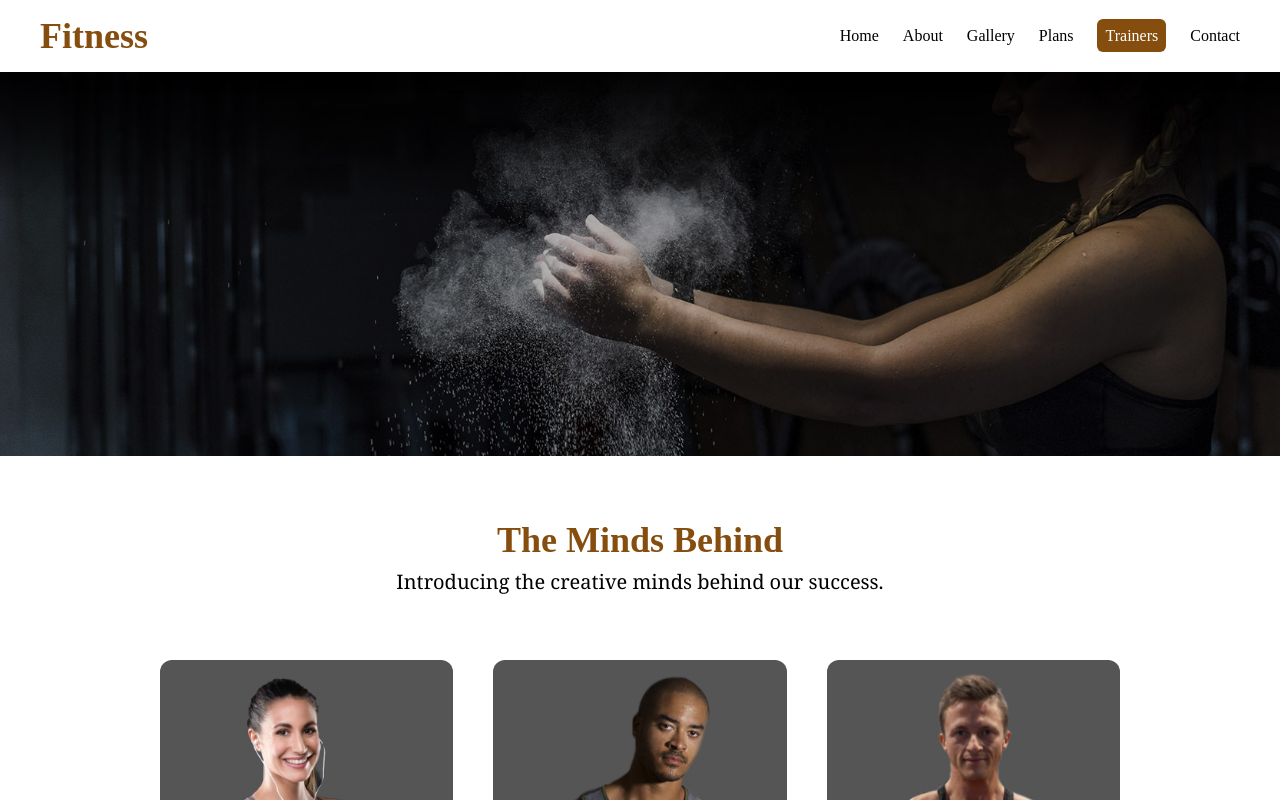
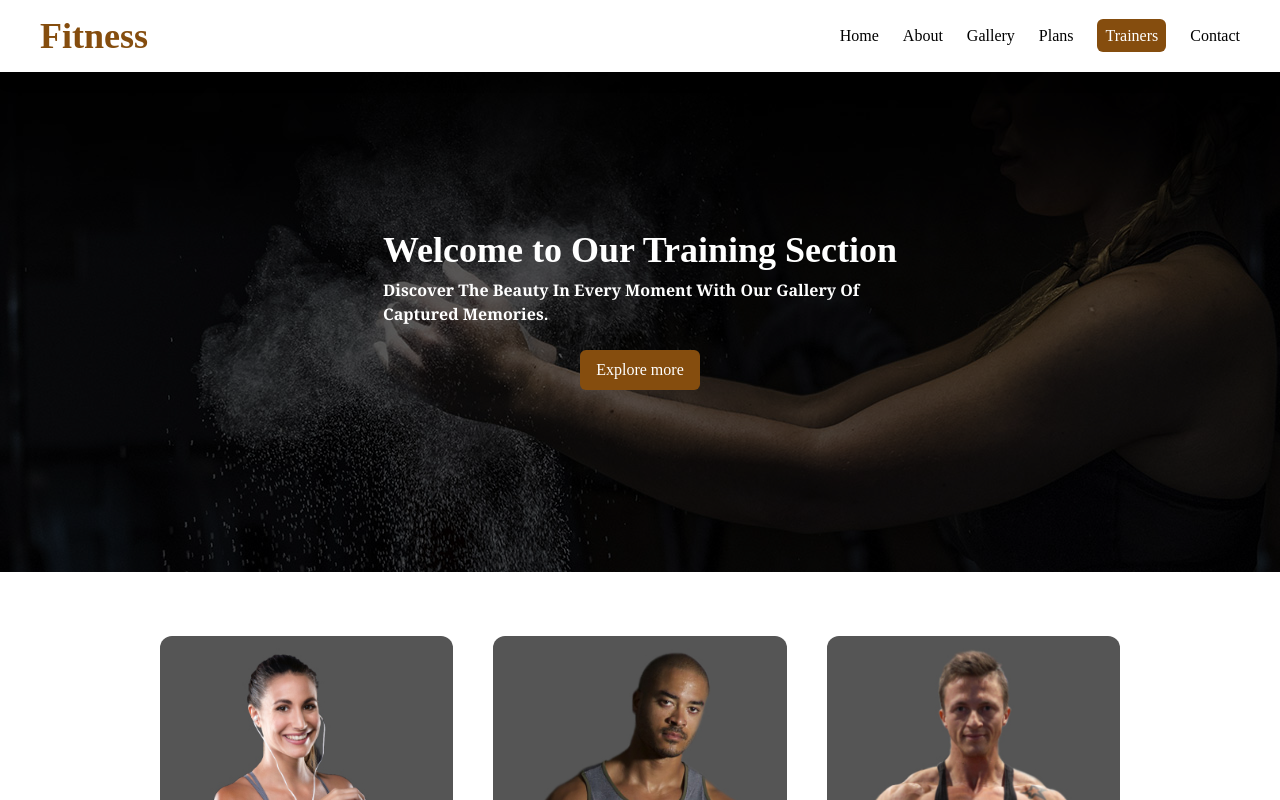
Before and after one commit to imabuzerkhan/Fitness-Website, a React (Vite) app: page /trainers in a window 1280 px wide. Shown: the top 800 px of the page. Built offline with nearby package versions, Linux system fonts and the light colour scheme.

Commit message:
new commit

```diff
--- a/src/Components/Gallerybanner.jsx
+++ b/src/Components/Gallerybanner.jsx
@@ -6,11 +6,16 @@ const Gallerybanner = () => {
    <>
    <div className="main-banner w-full   " >
 
-    <div className="image  bg-cover w-full h-96 bg-no-repeat  "
-    style={{backgroundImage: `url(${bannerimg})`}}
-    >
+   <div
+          className="relative bg-cover bg-center h-96 md:h-[500px] w-full flex items-center justify-center"
+          style={{
+            backgroundImage: `url(${bannerimg})`
+          }}
+        >
+                    <div className="absolute inset-0 bg-black opacity-50"></div>
 
-<div className="content text-center py-28 " >
+
+<div className=" relative content text-center py-28 " >
 <Content
 title = "Welcome to Our Gallery Showcase"
 description="Discover the beauty in every moment with our gallery of captured memories."
--- a/src/Components/Trainers-banner.jsx
+++ b/src/Components/Trainers-banner.jsx
@@ -1,34 +1,38 @@
 import React from 'react'
 import bannerimg from '../assets/img/breadcrumb-bg.jpg'
-import traners1 from '../assets/img/team/team-1.jpg'
-import traners2 from '../assets/img/team/team-2.jpg'
-import traners4 from '../assets/img/team/team-4.jpg'
-import traners3 from '../assets/img/team/team-3.jpg'
-import traners5 from '../assets/img/team/team-5.jpg'
-import traners6 from '../assets/img/team/team-6.jpg'
+import Content from './Content'
 const Trainers_banner = () => {
   return (
    <>
    <div className="main-banner w-full   " >
 
-    <div className="image  bg-cover w-full h-96 bg-no-repeat  "
-    style={{backgroundImage: `url(${bannerimg})`}} > </div>
-      <div className="text text-center mt-16 ">
-        <h1 className='text-2xl md:text-4xl text-yellow-800 font-["Kanit"] font-[800] mb-2 ' >The Minds Behind</h1>
-        <p className='mb-8 text-black text-sm  font-serif md:text-xl   ' >Introducing the creative minds behind our success.</p>
-      </div>
-    <div className="trainers-gallery grid grid-cols-1 md:grid-cols-3 px:10 md:px-40 gap-10 my-16 ">
-      <img src={traners1} alt="" className='rounded-xl' />
-      <img src={traners2} alt="" className='rounded-xl' />
-      <img src={traners3} alt="" className='rounded-xl' />
-      <img src={traners4} alt="" className='rounded-xl' />
-      <img src={traners5} alt="" className='rounded-xl' />
-      <img src={traners6} alt="" />
+   <div
+          className="relative bg-cover bg-center h-96 md:h-[500px] w-full flex items-center justify-center"
+          style={{
+            backgroundImage: `url(${bannerimg})`
+          }}
+        >
+                    <div className="absolute inset-0 bg-black opacity-50"></div>
+
+
+<div className=" relative content text-center py-28 " >
+<Content
+title = "Welcome to Our Training Section"
+description="Discover the beauty in every moment with our gallery of captured memories."
+button = "Explore more"
+></Content>
+</div>
+
+
     </div>
+
    </div>
 </>
   )}
 
 
 
+
+
+
 export default Trainers_banner
--- /dev/null
+++ b/src/Components/Trainers_img.jsx
@@ -0,0 +1,25 @@
+import React from 'react'
+import traners1 from '../assets/img/team/team-1.jpg'
+import traners2 from '../assets/img/team/team-2.jpg'
+import traners4 from '../assets/img/team/team-4.jpg'
+import traners3 from '../assets/img/team/team-3.jpg'
+import traners5 from '../assets/img/team/team-5.jpg'
+import traners6 from '../assets/img/team/team-6.jpg'
+const Trainers_img = () => {
+  return (
+   <>
+
+    <div className="trainers-gallery grid grid-cols-1 md:grid-cols-3 px-10 md:px-40 gap-10 my-16 ">
+      <img src={traners1} alt="" className='rounded-xl  ' />
+      <img src={traners2} alt="" className='rounded-xl' />
+      <img src={traners3} alt="" className='rounded-xl' />
+      <img src={traners4} alt="" className='rounded-xl' />
+      <img src={traners5} alt="" className='rounded-xl' />
+      <img src={traners6} alt="" />
+    </div>
+</>
+  )}
+
+
+
+export default Trainers_img
--- a/src/Pages/trainers/Trainers.jsx
+++ b/src/Pages/trainers/Trainers.jsx
@@ -1,10 +1,12 @@
 import React from 'react'
+import Footer from '../../Components/Footer'
+import Trainers_img from '../../Components/Trainers_img'
 import Trainers_banner from '../../Components/Trainers-banner'
-import Footer from '../../Components/Footer'
  const Trainers = () => {
   return (
     <>
     <Trainers_banner></Trainers_banner>
+    <Trainers_img></Trainers_img>
     <Footer></Footer>
 
     </>
```
